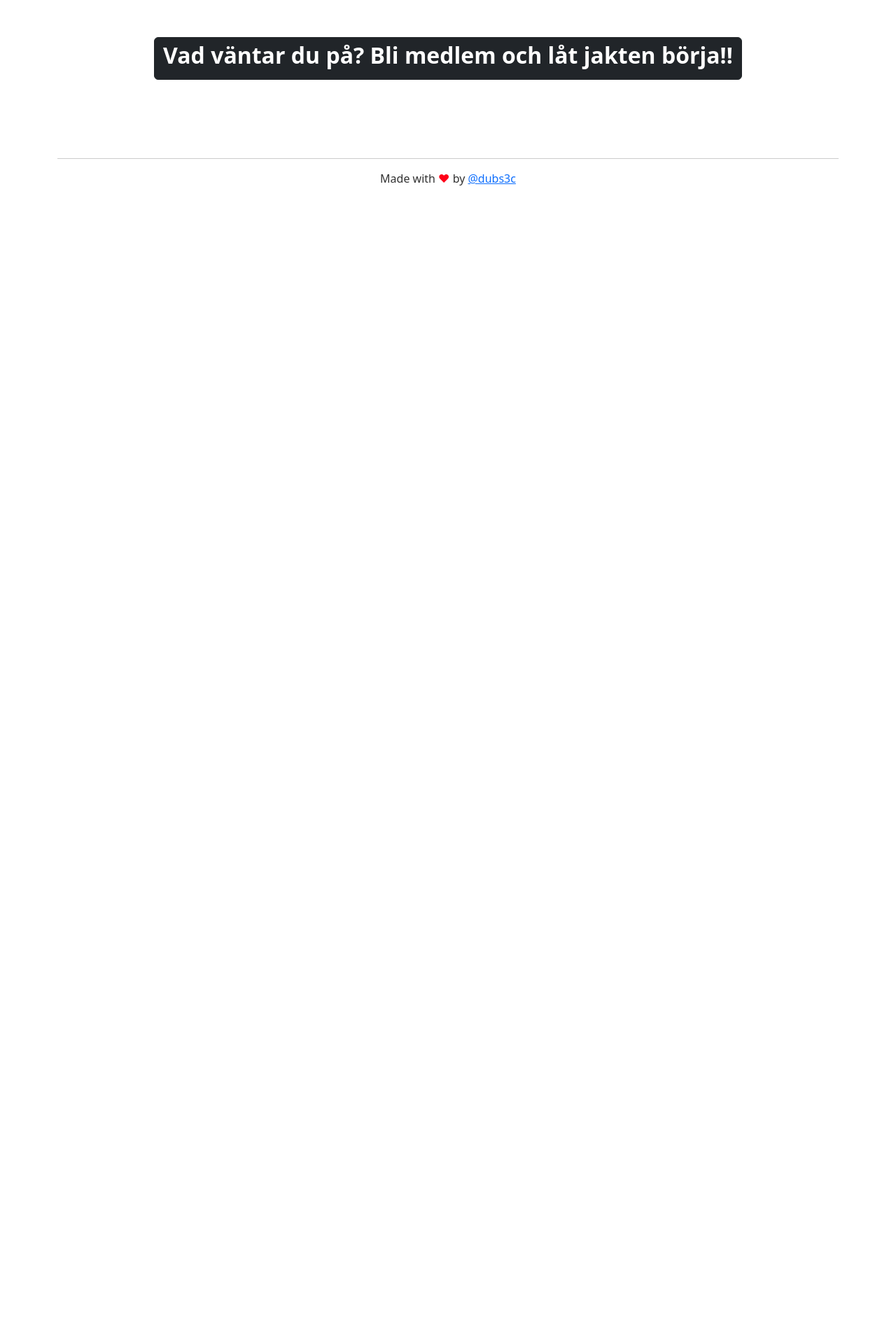
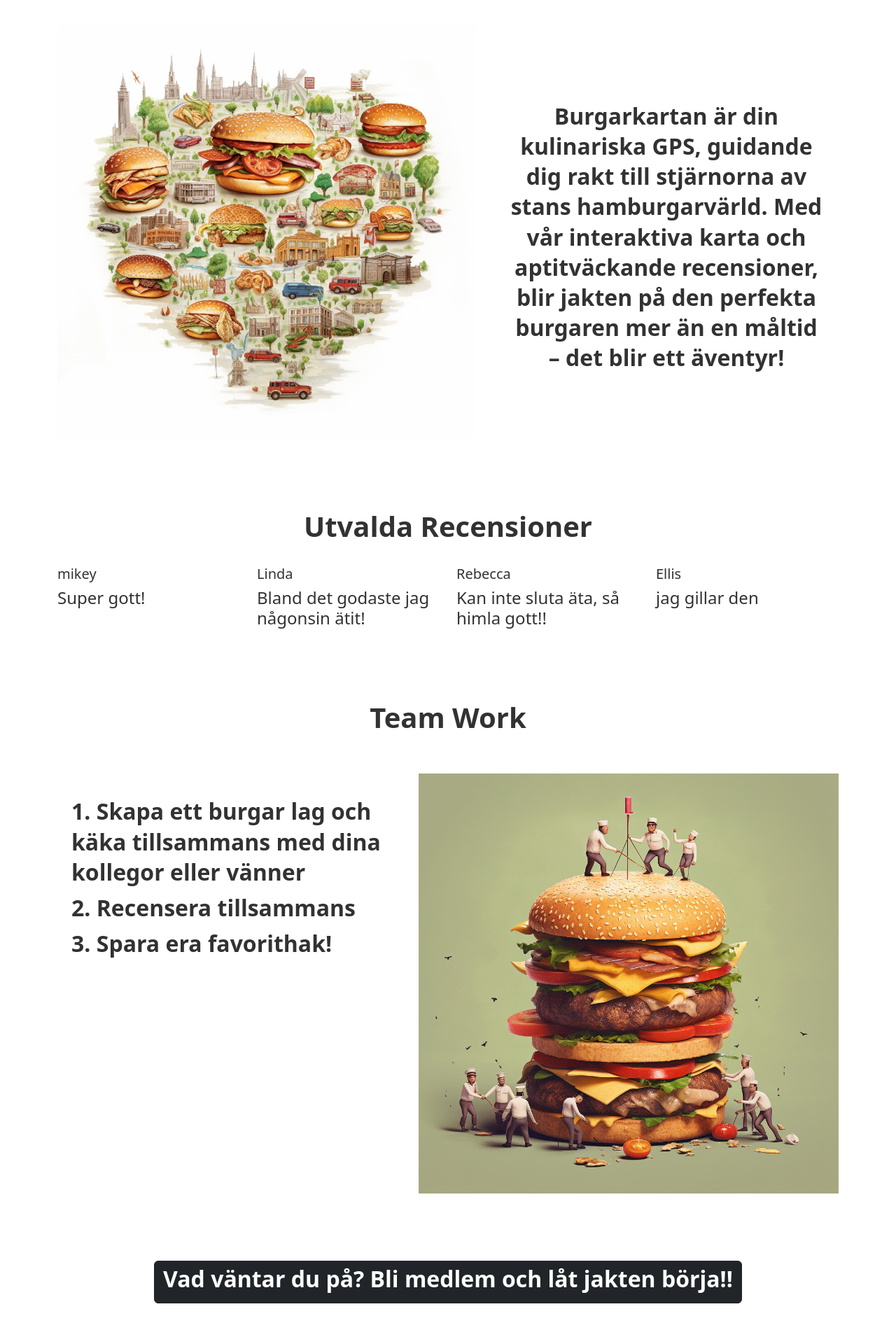
Before and after one commit to dubs3c/burgarkartan, a Django app: page / in a window 1280 px wide. Shown: the part 1318-3238 px from the top of the page at 70% size. Before the commit the page ends 1583 px from the top, so only its background shows below. Run offline with Django 4.2, Linux system fonts and the light colour scheme.

Commit message:
update landing page

```diff
--- a/static/css/main.css
+++ b/static/css/main.css
@@ -7,9 +7,13 @@ body {
 
 }
 
+h1 {
+    font-weight: 800;
+}
+
 .heroimg {
     background: url("../../static/images/heroimg.png");
-    width: 100%;
+    width: 700px;
     height: 400px;
     background-size: cover;
     border-radius: 7px;
--- a/web/templates/about.html
+++ b/web/templates/about.html
@@ -3,7 +3,7 @@
 {% load static %}
 
 <div class="row">
-    <div class="col-md-6">
+    <div class="col-md">
         <h1>Burgarkartan: Din Gastronomiska GPS till BurgarParadiset!</h1>
 
         <p>Välkommen till Burgarkartan, din ultimata guide till alla saker som har med burgare att göra. Varför kalla det en guide när det mer liknar en gastronomisk GPS, du kanske frågar? Jo, för att här på Burgarkartan, strävar vi efter att guida dig till burgarparadiset, en bit i taget!</p>
@@ -19,5 +19,8 @@
 
         <p>Så om du är redo att upptäcka nya smaker, om du vill hänga med likasinnade burgarälskare, om du tror att burgare är mer än bara mat - de är en livsstil - då, min vän, är du redo för Burgarkartan! Packa ditt äventyrssinne och din aptit - det är dags att ge sig ut på en smakresa!</p>
     </div>
+    <div class="col-md">
+        <img src="../../static/images/about-burger.png" width="640px" />
+    </div>
 </div>
 {% endblock %}
--- a/web/templates/index.html
+++ b/web/templates/index.html
@@ -7,7 +7,7 @@
 
 <div class="row">
     <div class="col-md-5">
-        <h1 style="padding: 1rem; font-size: 4rem; line-height: 5.5rem;">Jakten på den <span style="background: #F5A623; padding: 0.2rem; font-weight: bold; color:#E94B3C">bästa</span> burgaren börjar här!</h1>
+        <h1 style="padding: 1rem; font-size: 4rem; line-height: 5.5rem;font-weight:700;">Jakten på den <span style="font-weight: bold; color:#E94B3C">bästa</span> burgaren börjar här!</h1>
     </div>
     <div class="col-md">
         <div class="heroimg"></div>
@@ -17,13 +17,52 @@
 <br />
 <br />
 
+<br />
+<br />
+
+<div class="row text-center">
+    <div class="col">
+        <h1>Hur funkar det?</h1>
+    </div>
+</div>
+<br />
+<div class="row">
+    <div class="col-md">
+        <h4>1. Gå till ett hamburgarhak</h4>
+    </div>
+
+    <div class="col-md">
+        <h4>2. Beställ och käka en burgare</h4>
+    </div>
+
+    <div class="col-md">
+        <h4>3. Reflektera djupt över din upplevelse</h4>
+    </div>
+
+    <div class="col-md">
+        <h4>4. Dela med dig och skriv en recension! Burgarkartan visar på hak som användare har besökt och recenserat</h4>
+    </div>
+
+</div>
+
+
+<br />
+<br />
+
+
 <div class="row" >
-    <div class="col" style="background: #E3E3E3; padding: 2rem; border-radius: 7px;">
+    <div class="col">
+        <img src="../../static/images/burgare2.png" width="600" />
+    </div>
+    <div class="col" style="padding: 2rem; border-radius: 7px;">
         <center>
-            <h3>Burgarkartan är din kulinariska GPS, guidande dig rakt till stjärnorna av stans hamburgarvärld. Med vår interaktiva karta och aptitväckande recensioner, blir jakten på den perfekta burgaren mer än en måltid – det blir ett äventyr!</h3>
+            <h2 style="font-weight: 700; line-height: 2.7rem; padding-top: 5rem;">Burgarkartan är din kulinariska GPS, guidande dig rakt till stjärnorna av stans hamburgarvärld. Med vår interaktiva karta och aptitväckande recensioner, blir jakten på den perfekta burgaren mer än en måltid – det blir ett äventyr!</h3>
         </center>
     </div>
 </div>
+
+<br />
+<br />
 
 <br />
 <br />
@@ -65,7 +104,40 @@
 <br />
 <br />
 
-<!-- map -->
+<br />
+<br />
+
+
+<div class="row text-center">
+    <div class="col">
+        <h1>Team Work</h1>
+    </div>
+</div>
+<br />
+<br />
+
+<div class="row" >
+    <div class="col" style="padding: 2rem; border-radius: 7px;">
+
+            <h2 style="font-weight: 700; line-height: 2.7rem;">1. Skapa ett burgar lag och käka tillsammans med dina kollegor eller vänner</h2>
+            <h2 style="font-weight: 700; line-height: 2.7rem;">2. Recensera tillsammans</h2>
+            <h2 style="font-weight: 700; line-height: 2.7rem;">3. Spara era favorithak!</h2>
+
+    </div>
+
+    <div class="col">
+        <img src="../../static/images/burger3.png" width="600" />
+    </div>
+
+</div>
+
+<br />
+<br />
+
+<br />
+<br />
+
+<!-- map
 <div class="row">
     <div class="col-md">
         <iframe
@@ -81,7 +153,7 @@
 </div>
 
 <br />
-<br />
+<br />-->
 
 <div class="row text-center">
     <div class="col-md">
```
Also changed, not shown: static/images/about-burger.png (added), static/images/burgare2.png (added), static/images/burger1.png (added), static/images/burger3.png (added).
